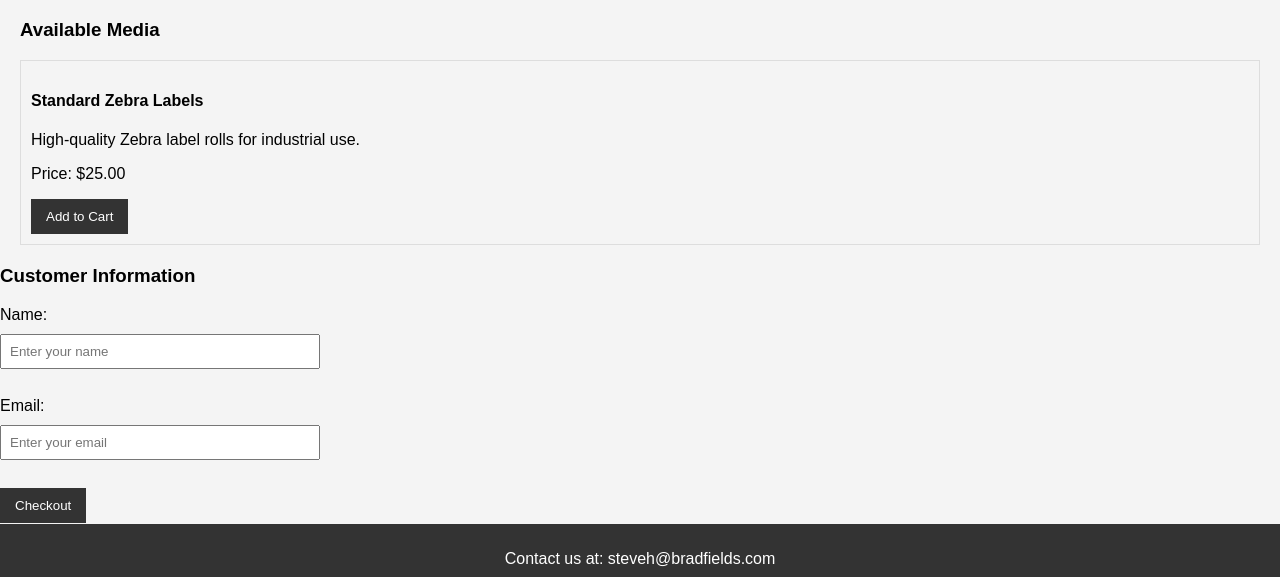
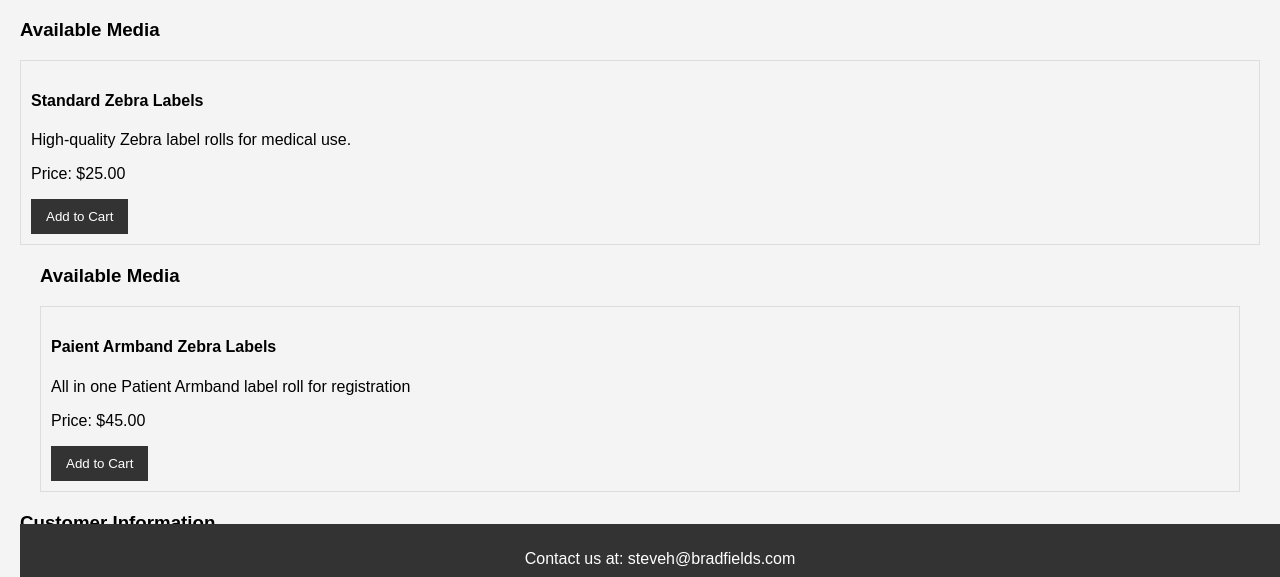
Before and after one commit to swharper2306/bradfields-storefront, a plain HTML site: page index.html in a window 1280 px wide. Shown: the part 206-783 px from the top of the page. Drawn offline with Linux system fonts and the light colour scheme.

Commit message:
Update index.html

```diff
--- a/index.html
+++ b/index.html
@@ -19,12 +19,21 @@
       <!-- Example Product -->
       <div class="product">
         <h4>Standard Zebra Labels</h4>
-        <p>High-quality Zebra label rolls for industrial use.</p>
+        <p>High-quality Zebra label rolls for medical use.</p>
         <p>Price: $25.00</p>
         <button onclick="addToCart('Standard Zebra Labels', 25)">Add to Cart</button>
       </div>
 
       <!-- Add more products as needed -->
+      <section id="products">
+    <h3>Available Media</h3>
+    <div class="product-list">
+      <!-- Example Product -->
+      <div class="product">
+        <h4>Paient Armband Zebra Labels</h4>
+        <p>All in one Patient Armband label roll for registration</p>
+        <p>Price: $45.00</p>
+        <button onclick="addToCart('Standard Zebra Labels', 25)">Add to Cart</button>
     </div>
   </section>
 
```
